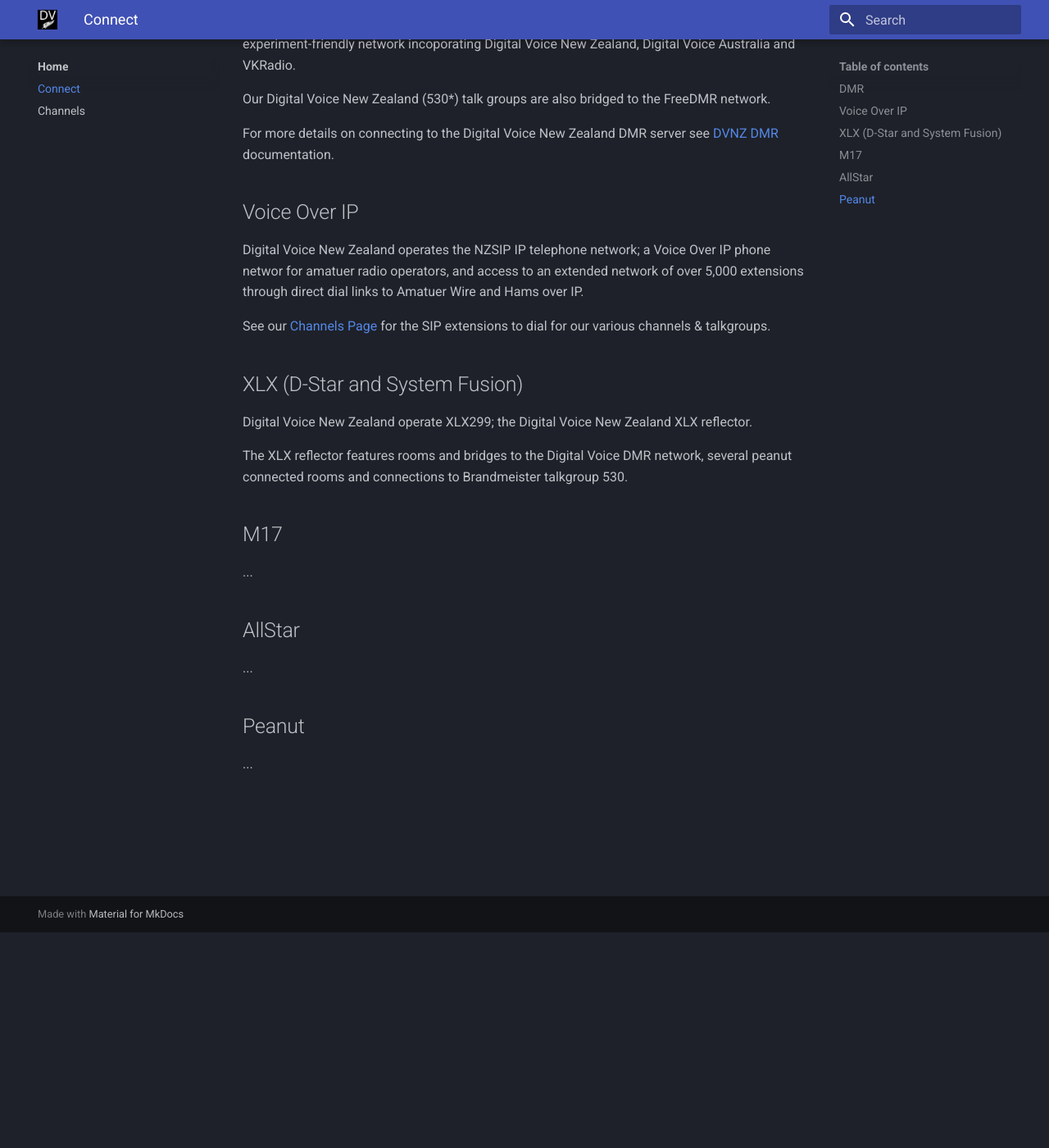
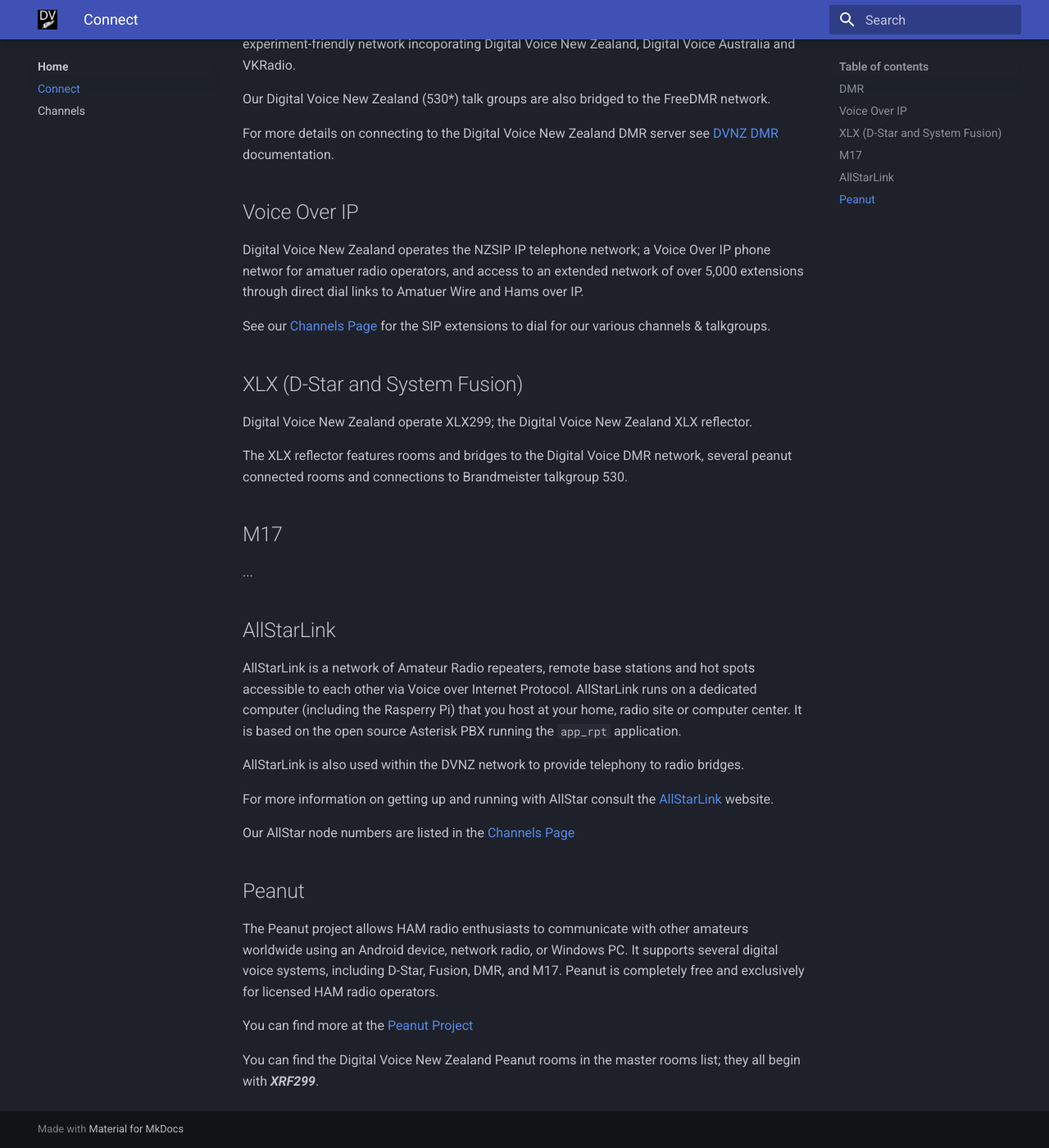
Before and after one commit to DigitalVoiceNZ/wiki, an MkDocs documentation site: the page built from docs/connect.md, in a window 1280 px wide and 1400 px high, scrolled down 263 px. Shown: the whole window at 82% size. Built offline with MkDocs 1.6.1 and Material for MkDocs 9.7.7, drawn with Linux system fonts in a browser that asks for light colours.

Commit message:
Expand ASL and Peanut intro

```diff
--- a/docs/connect.md
+++ b/docs/connect.md
@@ -27,10 +27,22 @@
 ...
 
 
-## AllStar
+## AllStarLink
 
-...
+AllStarLink is a network of Amateur Radio repeaters, remote base stations and hot spots accessible to each other via Voice over Internet Protocol. AllStarLink runs on a dedicated computer (including the Rasperry Pi) that you host at your home, radio site or computer center. It is based on the open source Asterisk PBX running the `app_rpt` application.
+
+AllStarLink is also used within the DVNZ network to provide telephony to radio bridges.
+
+For more information on getting up and running with AllStar consult the [AllStarLink](https://www.allstarlink.org/) website.
+
+Our AllStar node numbers are listed in the [Channels Page](channels.md)
+
+
 
 ## Peanut
 
-...
+The Peanut project allows HAM radio enthusiasts to communicate with other amateurs worldwide using an Android device, network radio, or Windows PC. It supports several digital voice systems, including D-Star, Fusion, DMR, and M17. Peanut is completely free and exclusively for licensed HAM radio operators.
+
+You can find more at the [Peanut Project](https://peanut.pa7lim.nl)
+
+You can find the Digital Voice New Zealand Peanut rooms in the master rooms list; they all begin with ***XRF299***.
```
